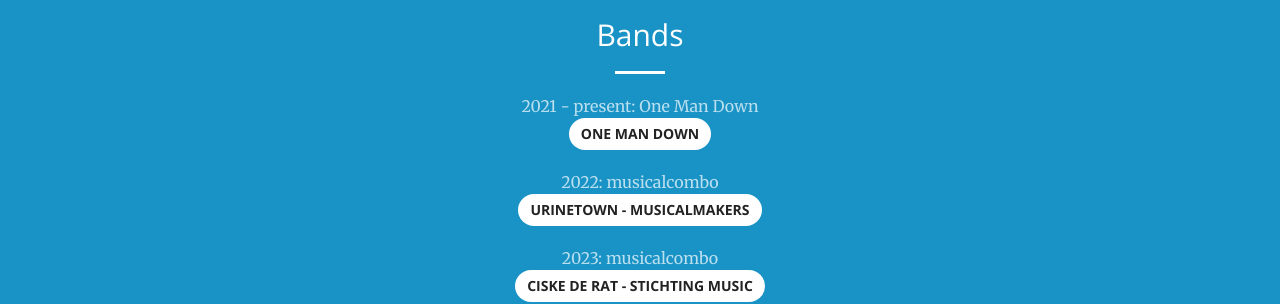
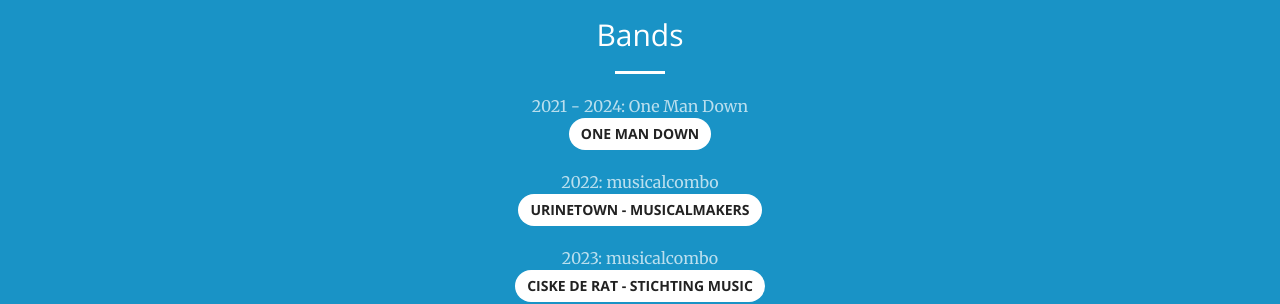
Before and after one commit to tgmulder/tgmulder.github.io, a Jekyll site: the page built from index.html, in a window 1280 px wide and 900 px high, scrolled down 1294 px. Shown: the part 164-468 px from the top of the window. Built offline with Jekyll 4.4.1, drawn with Linux system fonts in a browser that asks for light colours; a style sheet for code colours, icons or effects is not loaded.

Commit message:
Update call-to-action.html
End date OMD added

```diff
--- a/_includes/call-to-action.html
+++ b/_includes/call-to-action.html
@@ -16,7 +16,7 @@
             <div class="col-lg-8 col-lg-offset-2 text-center">
                 <h2 class="section-heading">Bands</h2>
                 <hr class="light">
-                <p class="text-faded">2021 - present: One Man Down </br><a href="https://www.onemandown.nl" target="_blank" class="btn btn-default btn">One Man Down</a>
+                <p class="text-faded">2021 - 2024: One Man Down </br><a href="https://www.onemandown.nl" target="_blank" class="btn btn-default btn">One Man Down</a>
 
       </br>
 <p class="text-faded">2022: musicalcombo </br><a href="https://www.musicalmakers.nl/" target="_blank" class="btn btn-default btn">Urinetown - musicalmakers</a></br>
```
